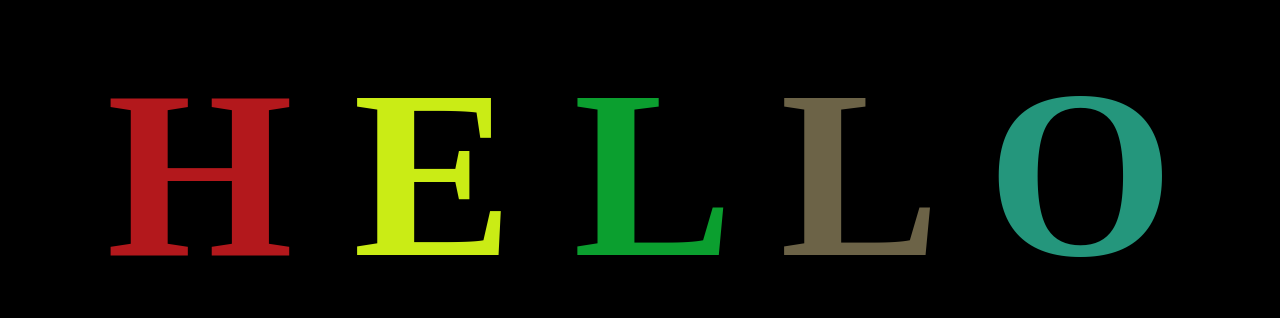
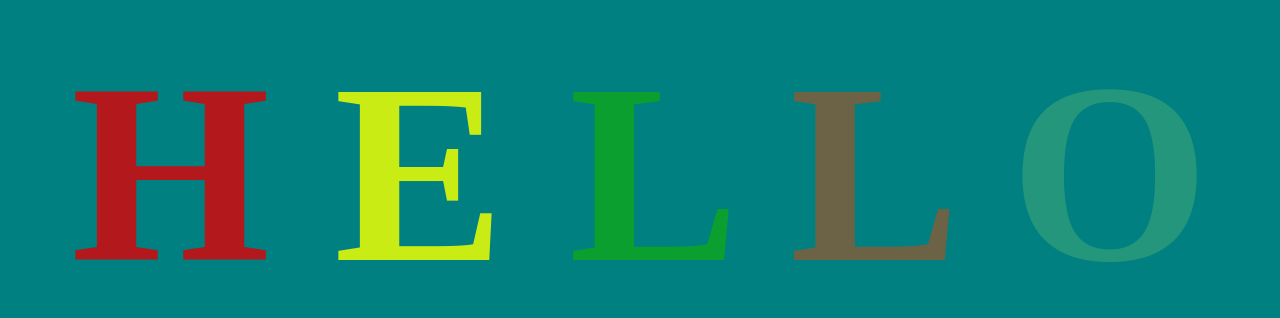
Before and after one commit to Aaron-McKee/AnimatedTextGitDemo, a plain HTML site: page index.html in a window 1280 px wide. Shown: the part 234-552 px from the top of the page. Drawn offline with Linux system fonts and the light colour scheme.

Commit message:
tweaked css

```diff
--- a/app.css
+++ b/app.css
@@ -3,11 +3,11 @@ body {
     justify-content: center;
     align-items: center;
     height: 100vh;
-    background-color: black;
+    background-color: teal;
 }
 
 h1 {
-font-size: 15rem;
+font-size: 16rem;
 
 }
 
```
